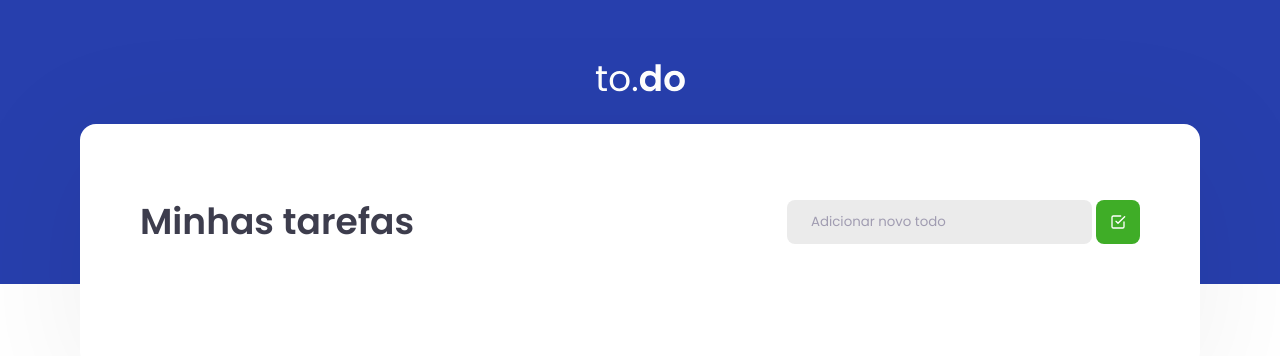
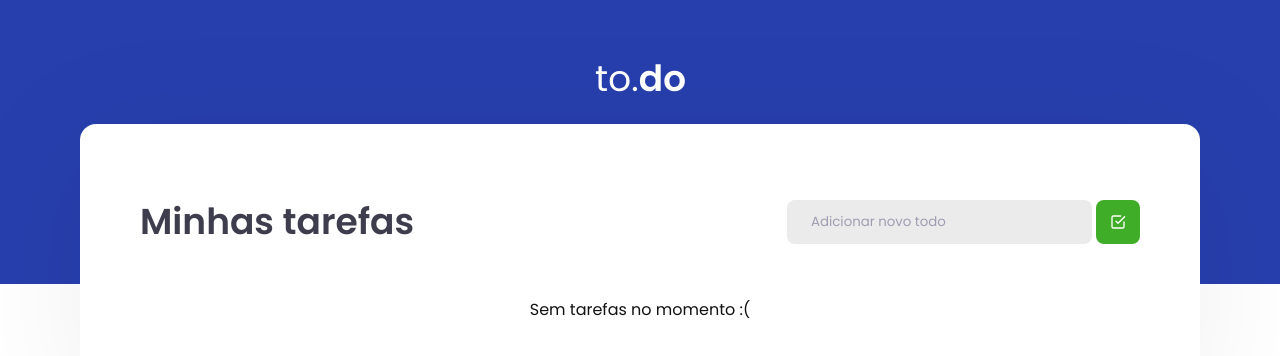
Before and after one commit to GeovanneMoro/ignite-01-conceitos-reactjs, a React app: page / in a window 1280 px wide. Shown: the top 356 px of the page. Built offline with nearby package versions, Linux system fonts and the light colour scheme.

Commit message:
feature null tasks

```diff
--- a/src/components/TaskList.tsx
+++ b/src/components/TaskList.tsx
@@ -1,4 +1,4 @@
-import { useState, useEffect } from 'react';
+import { useState, useEffect, FormEvent } from 'react';
 import { FiTrash, FiCheckSquare } from 'react-icons/fi';
 import { useTransition, animated } from 'react-spring';
 import { v4 } from 'uuid';
@@ -12,6 +12,7 @@ interface Task {
 }
 
 export function TaskList() {
+  const [isLoading, setIsLoading] = useState(false);
   const [tasks, setTasks] = useState<Task[]>(() => {
     const localRepositories = localStorage.getItem('@toDo:tasks');
 
@@ -32,7 +33,7 @@ export function TaskList() {
     localStorage.setItem('@toDo:tasks', JSON.stringify(tasks));
   }, [tasks]);
 
-  function handleCreateNewTask(e: Event) {
+  function handleCreateNewTask(e: FormEvent<HTMLFormElement>) {
     e.preventDefault();
     if (!newTaskTitle) return;
 
@@ -75,10 +76,11 @@ export function TaskList() {
           </button>
         </form>
       </header>
-
       <main>
         <ul>
-          {tasksWithTransitions.map(({ item, key, props }) => (
+          {tasks.length === 0 && <span>Sem tarefas no momento :(</span>}
+          {tasks.length !== 0 &&
+            tasksWithTransitions.map(({ item, key, props }) => (
               <animated.div key={key} style={props}>
                 <li>
                   <div
--- a/src/styles/global.scss
+++ b/src/styles/global.scss
@@ -1,12 +1,12 @@
 :root {
-  --blue: #273FAD;
-  --green: #3FAD27;
-  --red: 	#ad273f;
-  --background: #EBEBEB;
-  --shapes: #FFFFFF;
-  --text-title: #3D3D4D;
-  --text: #1C1C29;
-  --text-light: #A09CB1;
+  --blue: #273fad;
+  --green: #3fad27;
+  --red: #ad273f;
+  --background: #ebebeb;
+  --shapes: #ffffff;
+  --text-title: #3d3d4d;
+  --text: #1c1c29;
+  --text-light: #a09cb1;
 }
 
 * {
@@ -16,12 +16,13 @@
 }
 
 body {
-  font: 16px "Poppins", Arial, sans-serif;
+  font: 16px 'Poppins', Arial, sans-serif;
   color: #121214;
 }
 
-input, textarea {
-  font-family: "Poppins";
+input,
+textarea {
+  font-family: 'Poppins';
 }
 
 .container {
@@ -30,6 +31,7 @@ input, textarea {
   padding: 2.5rem 1rem;
 }
 
-button, .checkmark {
+button,
+.checkmark {
   cursor: pointer;
 }
--- a/src/styles/tasklist.scss
+++ b/src/styles/tasklist.scss
@@ -48,10 +48,10 @@ section.task-list {
         flex-direction: row;
         align-items: center;
         padding: 0.875rem;
-        transition: filter 0.2s;
+        transition: background 0.2s;
 
         &:hover {
-          filter: brightness(0.95);
+          background: #328a1f;
         }
       }
     }
@@ -62,6 +62,14 @@ section.task-list {
 
     ul {
       list-style: none;
+
+      span {
+        animation: appears 0.5s;
+        width: 100%;
+        display: inline-block;
+        font-size: 1rem;
+        text-align: center;
+      }
 
       div {
         position: relative;
@@ -149,7 +157,7 @@ section.task-list {
 
             &:hover {
               svg {
-                filter: brightness(0.5);
+                color: #8a1f32;
               }
             }
           }
@@ -295,3 +303,12 @@ section.task-list {
     }
   }
 }
+
+@keyframes appears {
+  from {
+    opacity: 0;
+  }
+  to {
+    opacity: 1;
+  }
+}
```
Lines whose indentation alone changed are shown as unchanged.
